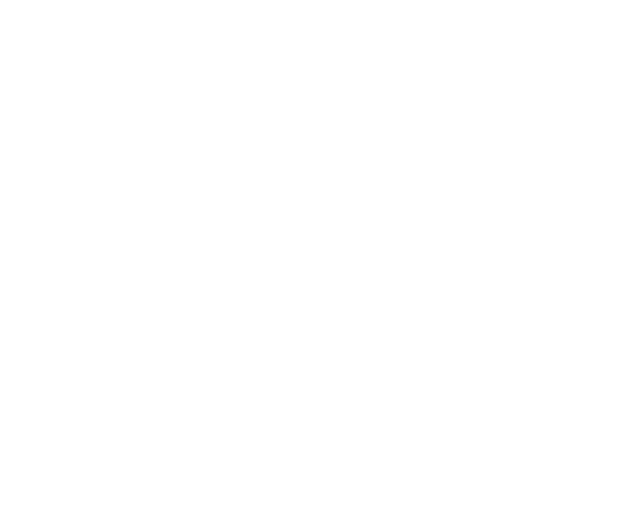
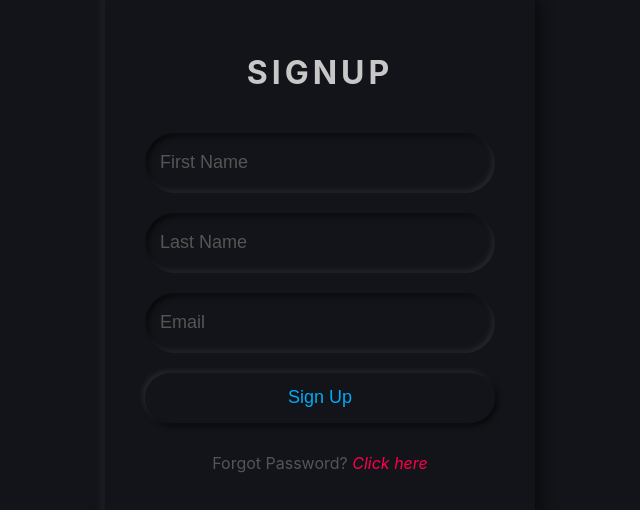
Before and after one commit to SyedMuhammedBilal/Project-10-Build-a-Signup-Form-and-Multi-Step-Form-with-Formik-And-Yup-using-TypeScript, a React (Create React App) app: page / in a window 1280 px wide. Shown: the part 130-640 px from the top of the page, without its empty margins (320-960 px from the left). Built offline with nearby package versions, Linux system fonts and the light colour scheme.

Commit message:
Add files via upload

```diff
--- a/src/App.tsx
+++ b/src/App.tsx
@@ -1,9 +1,10 @@
 import React from 'react';
+import Signup from './Components/Signup/Signup'
 
 function App() {
   return (
     <div >
-
+      <Signup />
     </div>
   );
 }
--- /dev/null
+++ b/src/Components/Signup/Signup.css
@@ -0,0 +1,88 @@
+.form {
+    display: flex;
+    justify-content: center;
+    align-items: center;
+    flex-direction: column;
+    min-height: 100vh;
+}
+
+.Form {
+    flex-direction: column;
+    position: relative;
+    display: flex;
+    width: 350px;
+    padding: 40px 40px 60px;
+    background: #131419;
+    border-radius: 10px;
+    text-align: center;
+    box-shadow: -5px -5px 10px rgba(255, 255, 255, 0.05),
+                5px 5px 15px rgba(0, 0, 0, 0.5);
+}
+
+.Form h1 {
+    color: #c7c7c7;
+    text-transform: uppercase;
+    letter-spacing: 4px;
+}
+
+.Form .inputBox {
+    margin-top: 20px;
+    height: 50px;
+    background: #131419;
+    border: none;
+    outline: none;
+    border-radius: 40px;
+    padding: 5px 15px;
+    color: #fff;
+    font-size: 18px;
+    color: #03a9f4;
+    box-shadow: inset -2px -2px 6px rgba(255, 255, 255, 0.1),
+                inset 2px 2px 6px rgba(0, 0, 0, 0.8);
+}
+
+.Form .sign-btn {
+    margin-top: 20px;
+    width: 100%;
+    height: 50px;
+    background: #131419;
+    border: none;
+    outline: none;
+    border-radius: 40px;
+    padding: 5px 15px;
+    color: #fff;
+    font-size: 18px;
+    color: #03a9f4;
+    box-shadow: -2px -2px 6px rgba(255, 255, 255, 0.1),
+                2px 2px 6px rgba(0, 0, 0, 0.8);
+}
+
+.Form .sign-btn:active {
+    margin-top: 20px;
+    width: 100%;
+    height: 50px;
+    background: #131419;
+    border: none;
+    outline: none;
+    border-radius: 40px;
+    padding: 5px 15px;
+    color: #006c9c;
+    font-size: 18px;
+    color: #03a9f4;
+    box-shadow: inset -2px -2px 6px rgba(255, 255, 255, 0.1),
+                inset 2px 2px 6px rgba(0, 0, 0, 0.8);
+}
+
+.Form .inputBox::placeholder {
+    color: #555;
+    font-size: 18px;
+}
+
+.forget {
+    margin-top: 30px;
+    color: #555;
+}
+
+.forget i {
+    color: #ff0047;
+    cursor: pointer;
+}
--- /dev/null
+++ b/src/Components/Signup/Signup.tsx
@@ -0,0 +1,56 @@
+import React from 'react';
+import { Formik, Form, Field } from 'formik';
+import * as Yup from 'yup';
+import './Signup.css';
+
+
+const SignupSchema = Yup.object().shape({
+  firstName: Yup.string()
+    .min(2, 'Too Short!')
+    .max(50, 'Too Long!')
+    .required('Required'),
+  lastName: Yup.string()
+    .min(2, 'Too Short!')
+    .max(50, 'Too Long!')
+    .required('Required'),
+  email: Yup.string()
+    .email('Invalid email')
+    .required('Required'),
+});
+
+const Signup = () => (
+  <div className='form'>
+    <Formik
+      initialValues={{
+        firstName: '',
+        lastName: '',
+        email: '',
+      }}
+      validationSchema={SignupSchema}
+      onSubmit={values => {
+        // same shape as initial values
+        console.log(values);
+      }}
+    >
+      {({ errors, touched }) => (
+        <Form autoComplete='off' className='Form'>
+          <h1>Signup</h1>
+          <Field name="firstName" className='inputBox' placeholder='First Name' />
+          {errors.firstName && touched.firstName ? (
+            <div style={{color: '#ff0047'}}>{errors.firstName}</div>
+          ) : null}
+          <Field name="lastName" className='inputBox' placeholder='Last Name' />
+          {errors.lastName && touched.lastName ? (
+            <div style={{color: '#ff0047'}}>{errors.lastName}</div>
+          ) : null}
+          <Field name="email" type="email" className='inputBox' placeholder='Email' />
+          {errors.email && touched.email ? <div style={{color: '#ff0047'}}>{errors.email}</div> : null}
+          <button type="submit" className='sign-btn'>Sign Up</button>
+          <p className='forget'>Forgot Password? <i>Click here</i></p>
+        </Form>
+      )}
+    </Formik>
+   </div>
+);
+
+export default Signup;
--- a/src/index.css
+++ b/src/index.css
@@ -1,5 +1,8 @@
 body {
   margin: 0;
+  padding: 0;
+  box-sizing: border-box;
+  background: #131419;
   font-family: -apple-system, BlinkMacSystemFont, 'Segoe UI', 'Roboto', 'Oxygen',
     'Ubuntu', 'Cantarell', 'Fira Sans', 'Droid Sans', 'Helvetica Neue',
     sans-serif;
--- /dev/null
+++ b/src/react-app-env.d.ts
@@ -0,0 +1 @@
+/// <reference types="react-scripts" />
```
Also changed, not shown: src/logo.svg (added).
